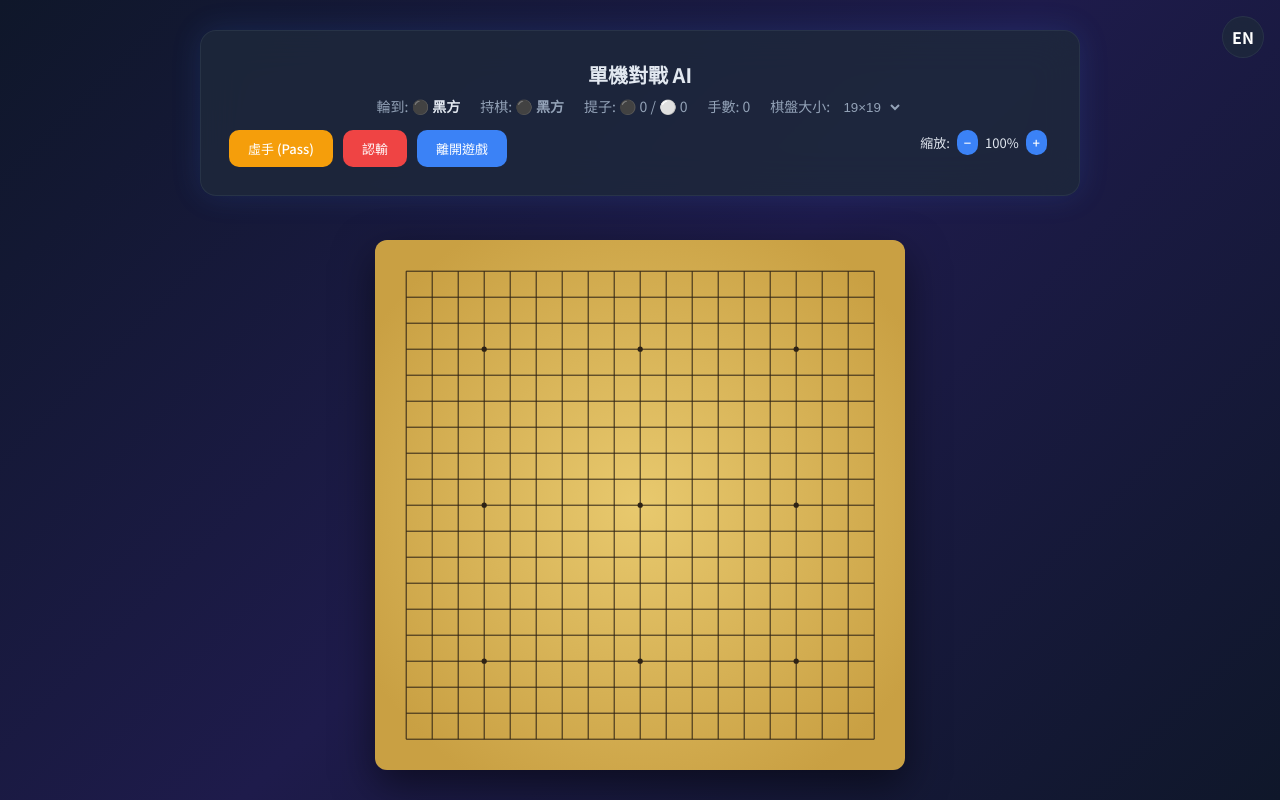
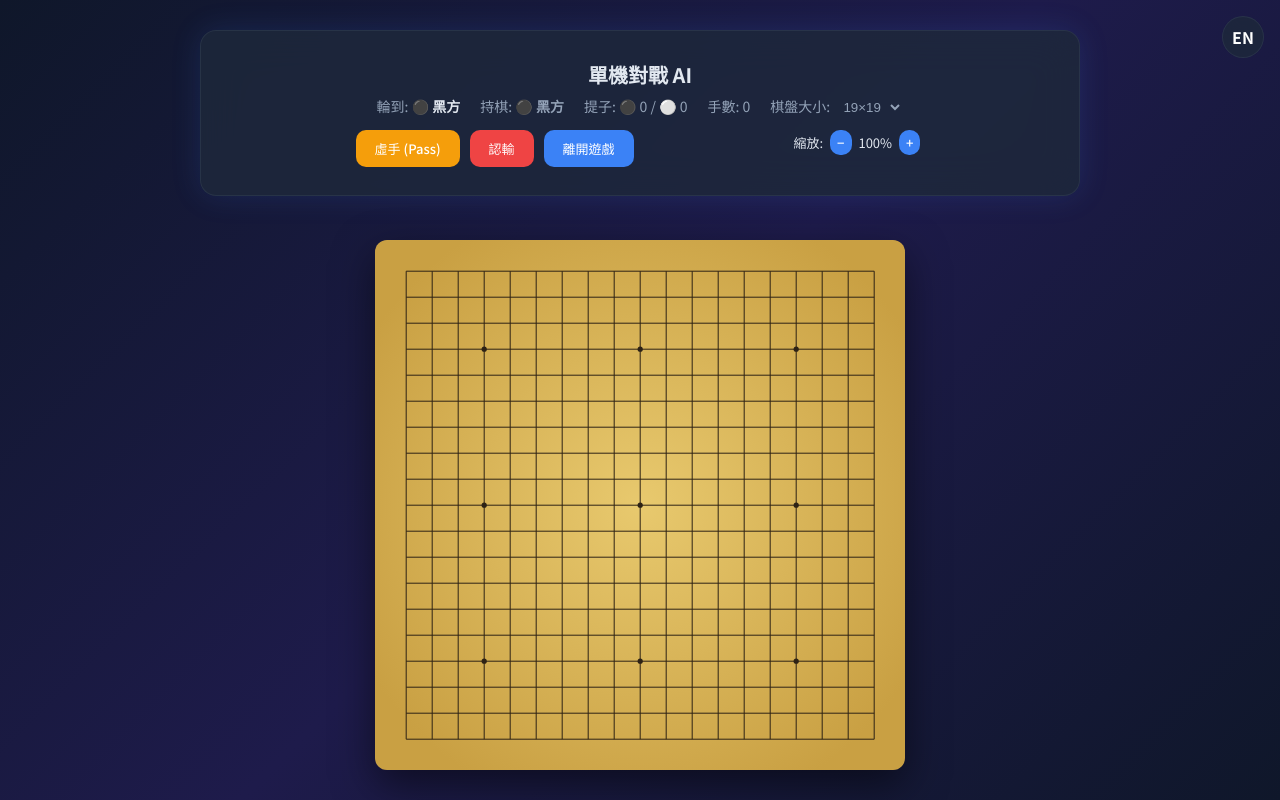
Before and after one commit to peterc200415/go-game, a Vue app in the folder frontend/: page / in a window 1280 px wide. Both pictures are taken after a click on the button "單機對戰 AI". Built offline with nearby package versions, Linux system fonts and the light colour scheme.

Commit message:
Use fixed width placeholder for AI thinking

```diff
--- a/frontend/src/App.vue
+++ b/frontend/src/App.vue
@@ -173,12 +173,12 @@
           <button v-if="!isSpectator && !gameOver" @click="resign"
             style="background: var(--accent-red)">{{ t('resign') }}</button>
           <button @click="leave">{{ t('leaveGame') }}</button>
-          <span style="flex: 1"></span>
-          <span style="font-size: 13px">
-            <span v-if="aiThinking" style="color: var(--accent-amber); margin-right: 12px">
+          <span style="display: inline-block; width: 140px; text-align: right; font-size: 13px">
+            <span v-if="aiThinking" style="color: var(--accent-amber)">
               🤔 {{ t('aiThinking') }}
             </span>
-            {{ t('zoom') }}:
+          </span>
+          <span style="font-size: 13px">{{ t('zoom') }}:
             <button @click="boardScale = Math.max(0.5, boardScale - 0.1)" style="padding: 2px 6px; margin: 0 4px">−</button>
             {{ Math.round(boardScale * 100) }}%
             <button @click="boardScale = Math.min(2, boardScale + 0.1)" style="padding: 2px 6px; margin: 0 4px">+</button>
```
